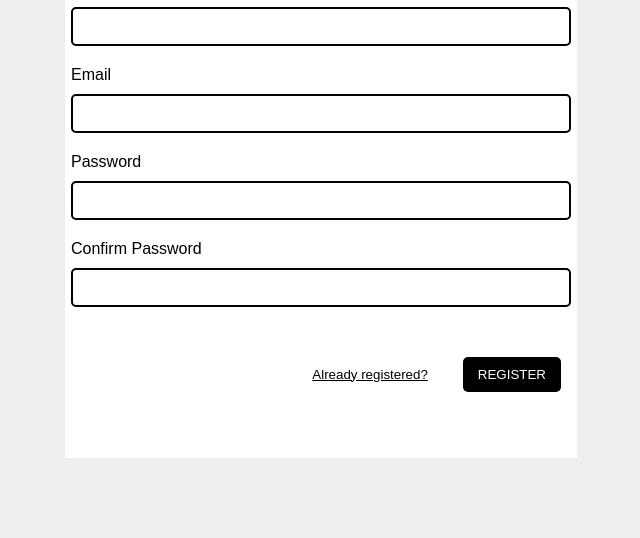
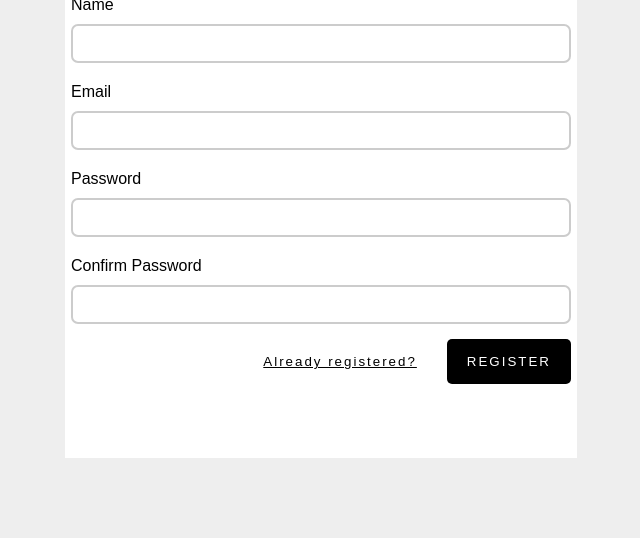
Before and after one commit to ResulEfendiyev/Form, a plain HTML site: page index.html in a window 1280 px wide. Shown: the part 262-800 px from the top of the page, without its empty margins (319-959 px from the left). Drawn offline with Linux system fonts and the light colour scheme.

Commit message:
second commit

```diff
--- a/css/style.css
+++ b/css/style.css
@@ -43,19 +43,20 @@ input {
     width: 500px;
     padding: 10px;
     outline: none;
-    border: 2px solid black;
-    border-radius: 5px;
+    border: 2px solid #ccc;
+    border-radius: 7px;
+    transition: all .2s ease-in-out;
 }
 
 input:focus {
-    border: 2px solid rgb(4, 122, 168);
-    box-shadow: 0 0 3pt 3pt  rgb(143, 222, 253);
+    border: 2px solid rgb(45, 196, 255);
+    box-shadow: 0 0 5pt 2pt  rgb(143, 222, 253);
 }
 
 
 
 .btn-container {
-   margin-top: 40px;
+   margin-top: 15px;
    width: 100%;
    display: flex;
    /* background-color: red; */
@@ -63,18 +64,19 @@ input:focus {
 }
 
 .btn {
-   margin: 10px;
    border: none;
    cursor: pointer;
-   padding: 10px 15px;
+   padding: 15px 20px;
    border-radius: 5px;
    outline: none;
    transition: all .3s ease-out;
+   letter-spacing: 2px;
 }
 
 .btn-first {
     text-decoration: underline;
     background-color: #fff;
+    margin-right: 10px;
 }
 
 .btn-first:hover {
```
